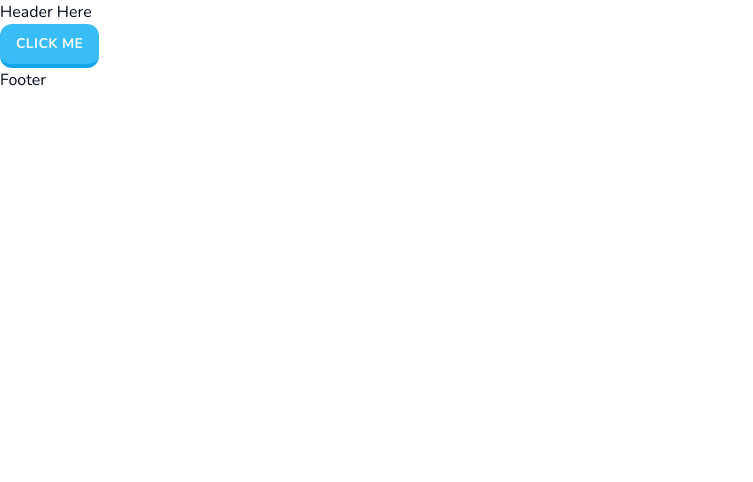
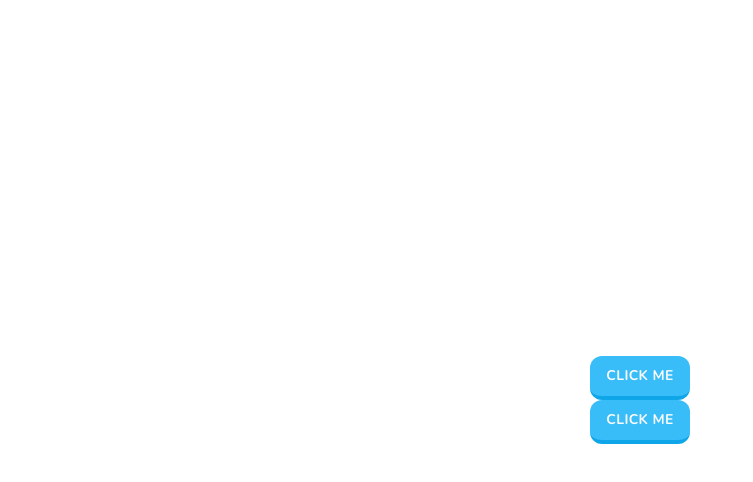
Before and after one commit to itiand/linguo, a Next.js app: page / in a window 1280 px wide. Shown: the top 482 px of the page, without its empty margins (0-753 px from the left). Built offline with nearby package versions, Linux system fonts and the light colour scheme.

Commit message:
create middleware file and layout file

```diff
--- a/app/(marketing)/layout.tsx
+++ b/app/(marketing)/layout.tsx
@@ -4,10 +4,10 @@
 
 const MarketingLayout = ({ children }: Props) => {
   return (
-    <div>
-      <header>Header Here</header>
-      {children}
-      <footer>Footer</footer>
+    <div className="flex min-h-screen flex-col">
+      <main className="flex flex-1 flex-col items-center justify-center">
+        {children}
+      </main>
     </div>
   );
 };
--- a/app/(marketing)/page.tsx
+++ b/app/(marketing)/page.tsx
@@ -2,8 +2,9 @@
 
 export default function Home() {
   return (
-    <div className="text-green-500">
+    <>
       <Button variant="primary">Click me</Button>
-    </div>
+      <Button variant="primary">Click me</Button>
+    </>
   );
 }
```
Also changed, not shown: middleware.ts (added).
